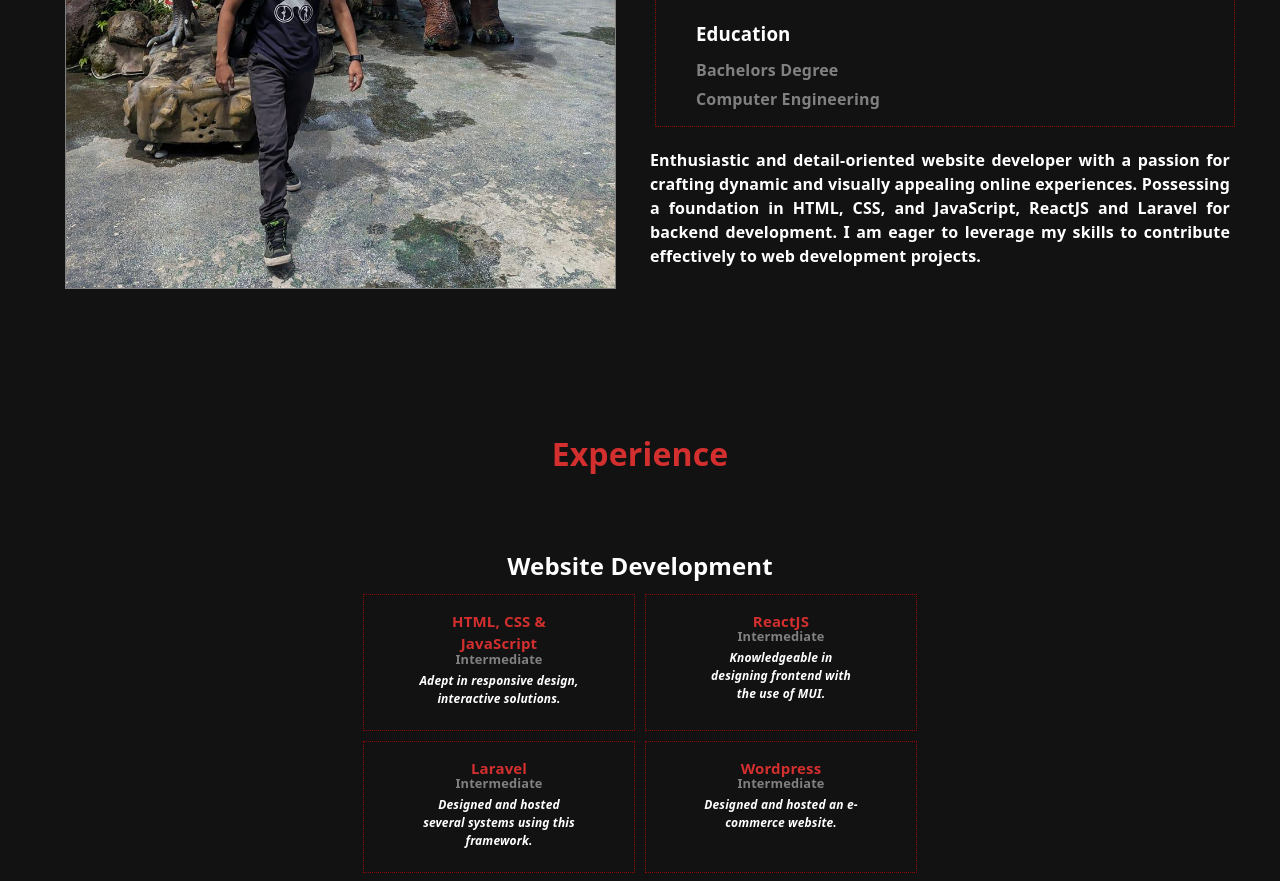
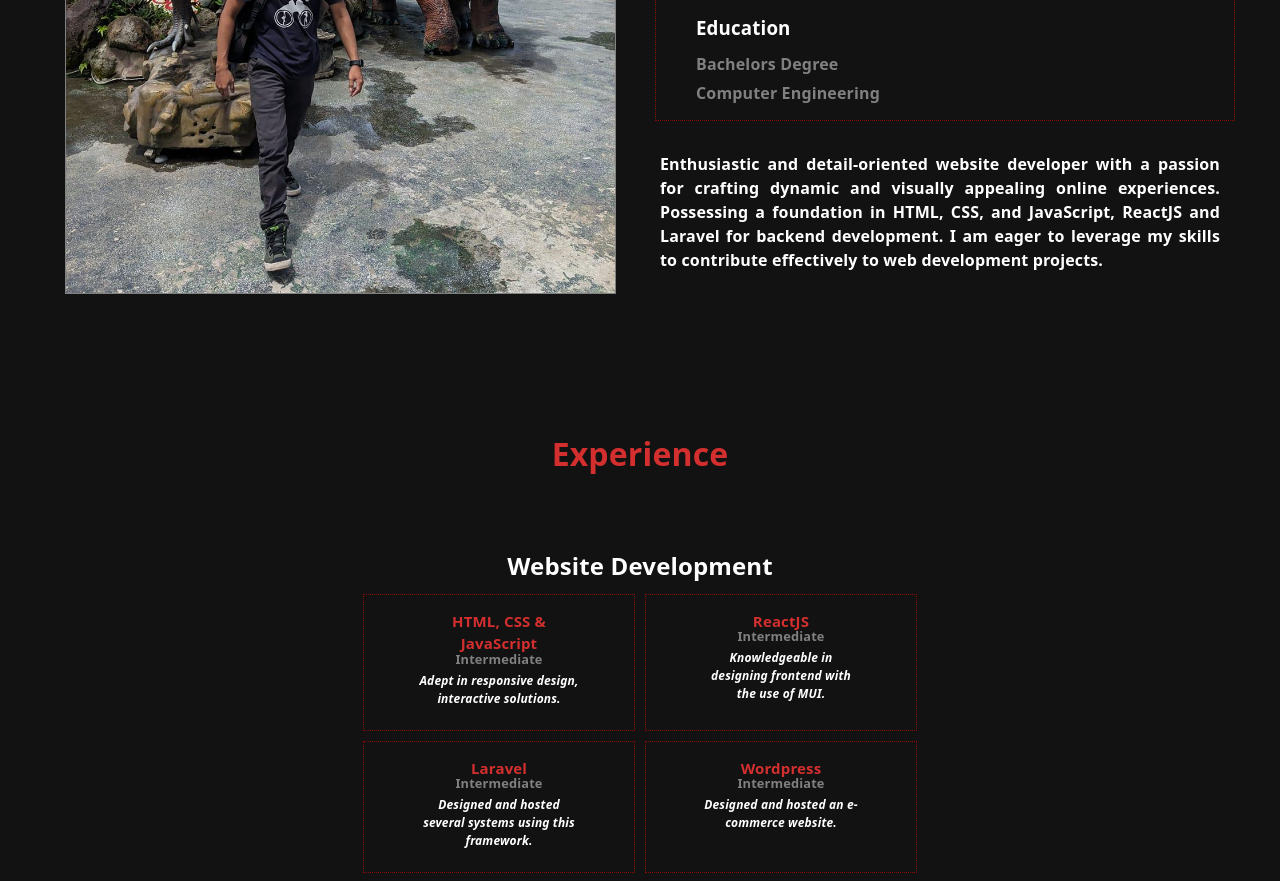
Before and after one commit to maktezi/myPorfolio, a React (Vite) app: page / in a window 1280 px wide. Shown: the part 1220-2101 px from the top of the page. Built offline with nearby package versions, Linux system fonts and the light colour scheme.

Commit message:
update v101

```diff
--- a/src/components/section/section.css
+++ b/src/components/section/section.css
@@ -133,7 +133,7 @@
 
 .about-details {
     flex: 1;
-    /* margin: 10px; */
+    margin: 10px;
     text-align: justify;
 }
 /* End About Section */
```
